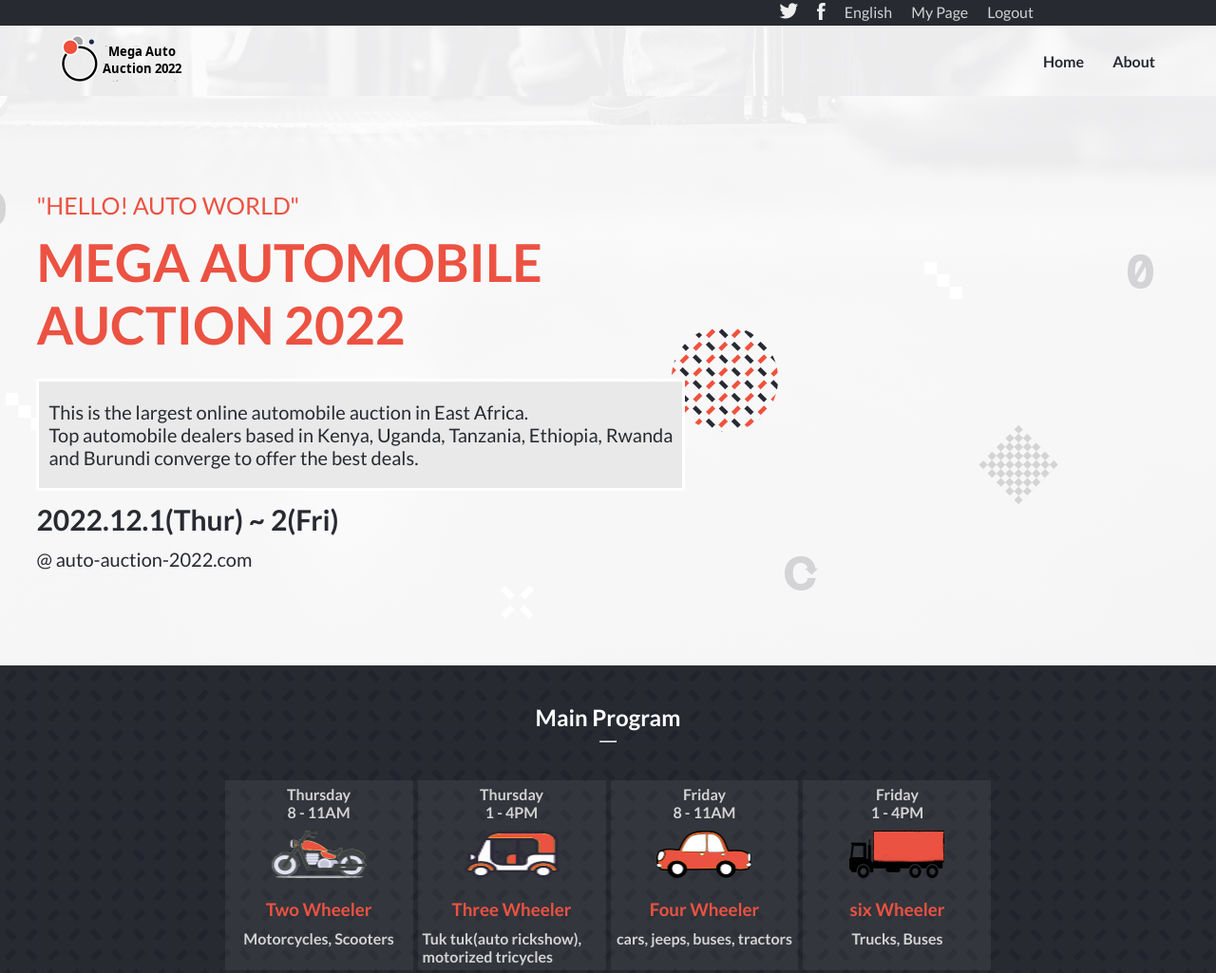
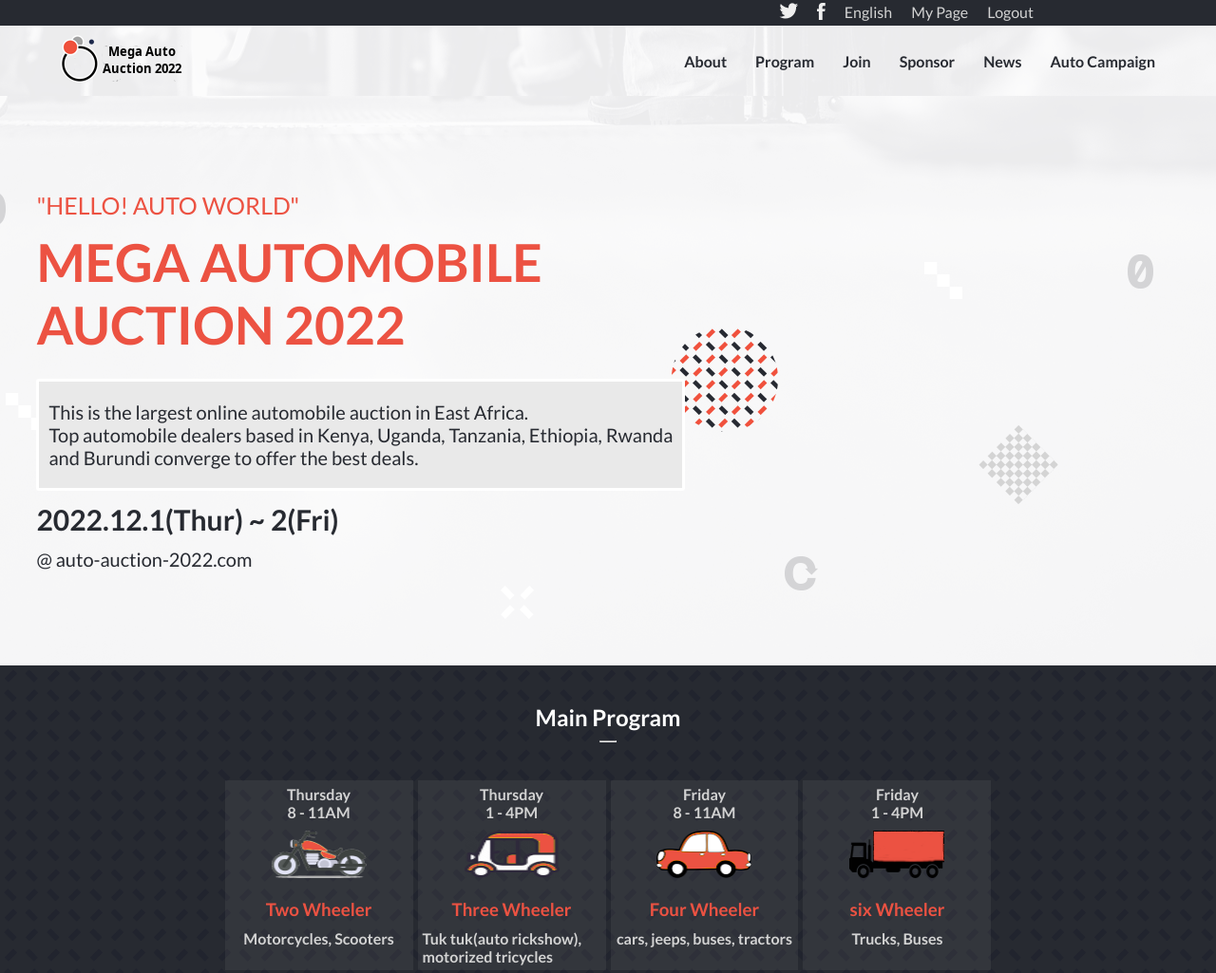
Before and after one commit to yuvenalmash/vehicle-auction, a website: page index.html in a window 1280 px wide. Shown: the top 1025 px of the page at 95% size. Drawn offline with Linux system fonts and the light colour scheme.

Commit message:
add links to nav

```diff
--- a/index.html
+++ b/index.html
@@ -24,8 +24,12 @@
             alt="menu"></a>
         <a id="logo" href="#home_page"><img src="images/nav/logo.png" alt="Mega Auto Auction 2022"></a>
         <ul class="menu">
-          <li><a href="#home_page">Home</a></li>
           <li><a href="#about_page">About</a></li>
+          <li><a href="#">Program</a></li>
+          <li><a href="#">Join</a></li>
+          <li><a href="#">Sponsor</a></li>
+          <li><a href="#">News</a></li>
+          <li><a href="#">Auto Campaign</a></li>
         </ul>
       </nav>
 
```
